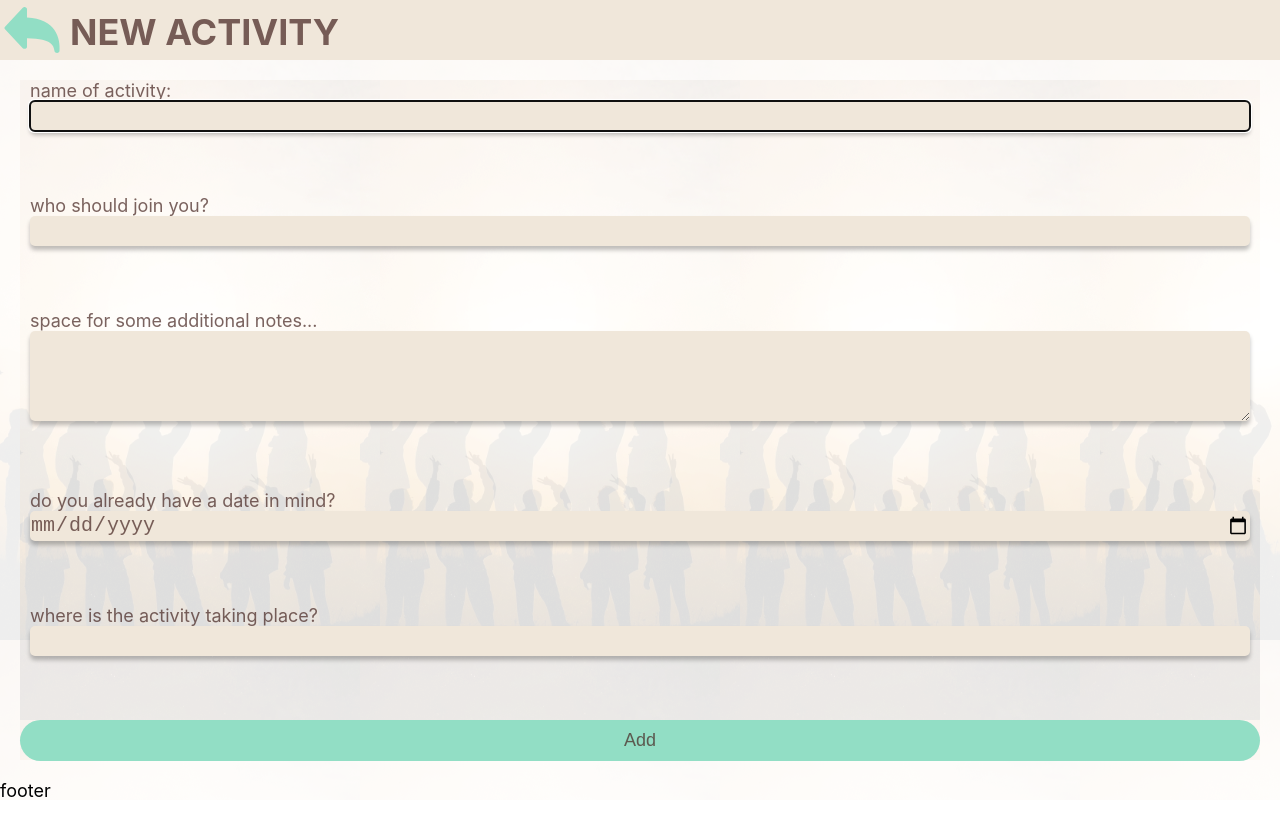
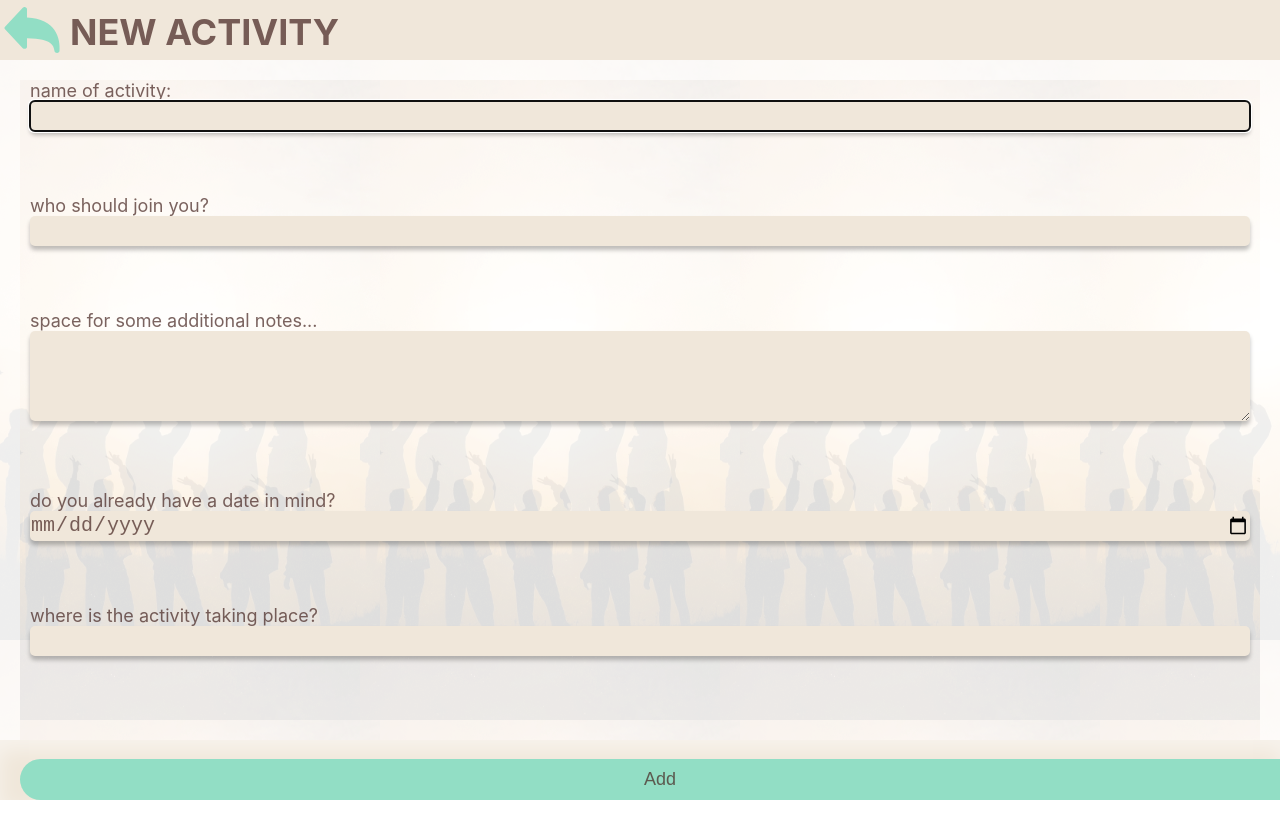
Before and after one commit to JelenadlS/capstone-project, a React (Create React App) app: page /newactivity in a window 1280 px wide. After the commit the page ends 800 px from the top, so only its background shows below. Built offline with nearby package versions, Linux system fonts and the light colour scheme.

Commit message:
Fix footer on each page

```diff
--- a/src/components/Button.js
+++ b/src/components/Button.js
@@ -12,6 +12,9 @@ export default function Button({
   borderRadius,
   boxShadow,
   padding,
+  position,
+  bottom,
+  zIndex,
 }) {
   return (
     <WrapperButton
@@ -25,6 +28,9 @@ export default function Button({
       borderRadius={borderRadius}
       boxShadow={boxShadow}
       padding={padding}
+      position={position}
+      bottom={bottom}
+      zIndex={zIndex}
     >
       {children}
     </WrapperButton>
@@ -43,4 +49,7 @@ const WrapperButton = styled.button`
   width: ${props => props.width || '75px'};
   margin: ${props => props.margin || '0px'};
   height: ${props => props.height || '60px'};
+  position: ${props => props.position || 'fixed'};
+  bottom: ${props => props.bottom || '0'};
+  z-index: ${props => props.zIndex || '0'};
 `;
--- /dev/null
+++ b/src/components/Footer.js
@@ -0,0 +1,13 @@
+import styled from 'styled-components';
+
+const Footer = styled.footer`
+  background: #f0e7da;
+  text-align: center;
+  width: 100%;
+  position: fixed;
+  bottom: 0;
+  height: 60px;
+  box-shadow: inset 0px 10px 20px rgba(255, 255, 255, 0.5);
+`;
+
+export default Footer;
--- a/src/components/Form.js
+++ b/src/components/Form.js
@@ -160,7 +160,14 @@ export default function Form({
         )}
       </label>
 
-      <Button width="100%" height="fit-content" type="submit">
+      <Button
+        width="100%"
+        height="fit-content"
+        type="submit"
+        position="fixed"
+        bottom="0"
+        zIndex="1"
+      >
         {buttonName}
       </Button>
     </WrapperForm>
--- a/src/pages/ActivityOverviewPage.js
+++ b/src/pages/ActivityOverviewPage.js
@@ -3,6 +3,7 @@ import Header from '../components/Header';
 import gobackicon from '../images/goback.svg';
 import editicon from '../images/edit.svg';
 import styled from 'styled-components';
+import Footer from '../components/Footer';
 
 export default function ActivityOverviewPage({ activities }) {
   const navigate = useNavigate();
@@ -70,7 +71,7 @@ export default function ActivityOverviewPage({ activities }) {
           <img src={editicon} alt="edit" />
         </EditButton>
       </WrapperCard>
-      <footer>Footer</footer>
+      <Footer />
     </>
   );
 }
--- a/src/pages/EditActivityPage.js
+++ b/src/pages/EditActivityPage.js
@@ -3,6 +3,7 @@ import Form from '../components/Form';
 import Header from '../components/Header';
 import gobackicon from '../images/goback.svg';
 import styled from 'styled-components';
+import Footer from '../components/Footer';
 
 export default function EditActivityPage({ activities, onEditActivity }) {
   const navigate = useNavigate();
@@ -21,15 +22,15 @@ export default function EditActivityPage({ activities, onEditActivity }) {
           <img src={gobackicon} alt="go back" />
         </Arrowback>
       </Header>
-      <Main>
+
       <Form
         title="edit activity"
         preloadedValues={activityToEdit}
         handleActivity={onEditActivity}
         buttonName="save"
       />
-      </Main>
-      <footer>footer</footer>
+
+      <Footer />
     </>
   );
 }
@@ -41,7 +42,3 @@ const Arrowback = styled.button`
   top: 5px;
   left: 2px;
 `;
-
-const Main = styled.div`
-  width: 100%;
-`;
--- a/src/pages/FriendsActivitiesPage.js
+++ b/src/pages/FriendsActivitiesPage.js
@@ -5,6 +5,7 @@ import Header from '../components/Header';
 import newicon from '../images/new.svg';
 import gobackicon from '../images/goback.svg';
 import styled from 'styled-components';
+import Footer from '../components/Footer';
 
 export default function FriendsActivitiesPage({
   hasError,
@@ -32,7 +33,7 @@ export default function FriendsActivitiesPage({
           onDeleteActivity={onDeleteActivity}
         />
       </Main>
-      <Bottom>
+      <Footer>
         <NavLink to="/newactivity">
           <Button
             borderRadius="40%"
@@ -41,7 +42,7 @@ export default function FriendsActivitiesPage({
             <img src={newicon} alt="new" />
           </Button>
         </NavLink>
-      </Bottom>
+      </Footer>
     </>
   );
 
@@ -72,10 +73,3 @@ const ArrowbackButton = styled.button`
 const Main = styled.main`
   overflow-y: auto;
 `;
-const Bottom = styled.div`
-  background: #f0e7da;
-  text-align: center;
-  width: 100%;
-  position: fixed;
-  bottom: 0;
-`;
--- a/src/pages/MyFriendsPage.js
+++ b/src/pages/MyFriendsPage.js
@@ -4,6 +4,7 @@ import styled from 'styled-components';
 import Button from '../components/Button';
 import Header from '../components/Header';
 import FriendCard from '../components/FriendCard';
+import Footer from '../components/Footer';
 import newicon from '../images/new.svg';
 
 export default function MyFriendsPage({ activities }) {
@@ -115,11 +116,3 @@ const EmptyList = styled.p`
   color: rgba(71, 39, 35, 0.72);
   padding: 10px;
 `;
-
-const Footer = styled.footer`
-  background: #f0e7da;
-  text-align: center;
-  width: 100%;
-  position: fixed;
-  bottom: 0;
-`;
--- a/src/pages/NewActivityPage.js
+++ b/src/pages/NewActivityPage.js
@@ -3,6 +3,7 @@ import gobackicon from '../images/goback.svg';
 import Form from '../components/Form';
 import Header from '../components/Header';
 import styled from 'styled-components';
+import Footer from '../components/Footer';
 
 export default function NewActivityPage({ onAddActivity }) {
   const navigate = useNavigate();
@@ -15,15 +16,14 @@ export default function NewActivityPage({ onAddActivity }) {
         </Arrowback>
       </Header>
 
-      <Main>
       <Form
         title="add activities"
         buttonName={'Add'}
         preloadedValues={null}
         handleActivity={onAddActivity}
       />
-      </Main>
-      <footer>footer</footer>
+
+      <Footer />
     </>
   );
 }
@@ -35,7 +35,3 @@ const Arrowback = styled.button`
   top: 5px;
   left: 2px;
 `;
-
-const Main = styled.div`
-  width: 100%;
-`;
```
Lines whose indentation alone changed are shown as unchanged.
